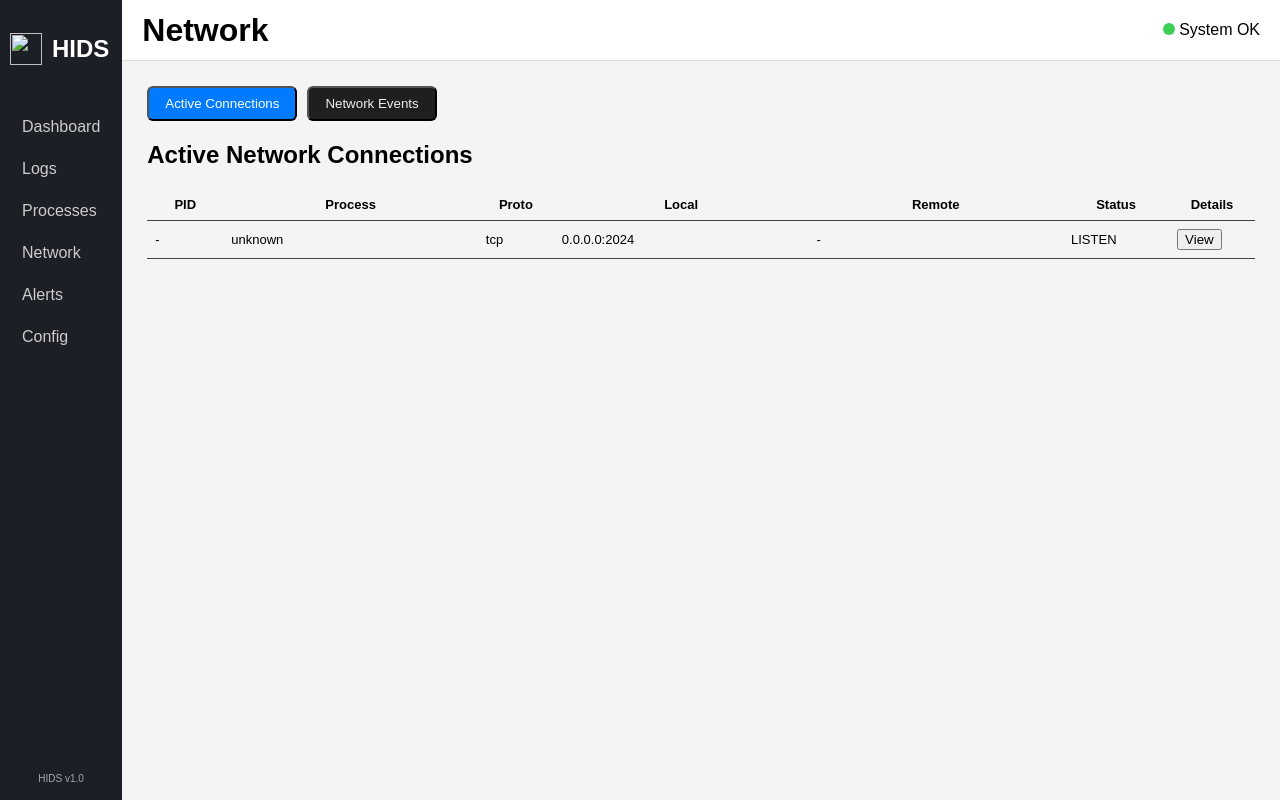
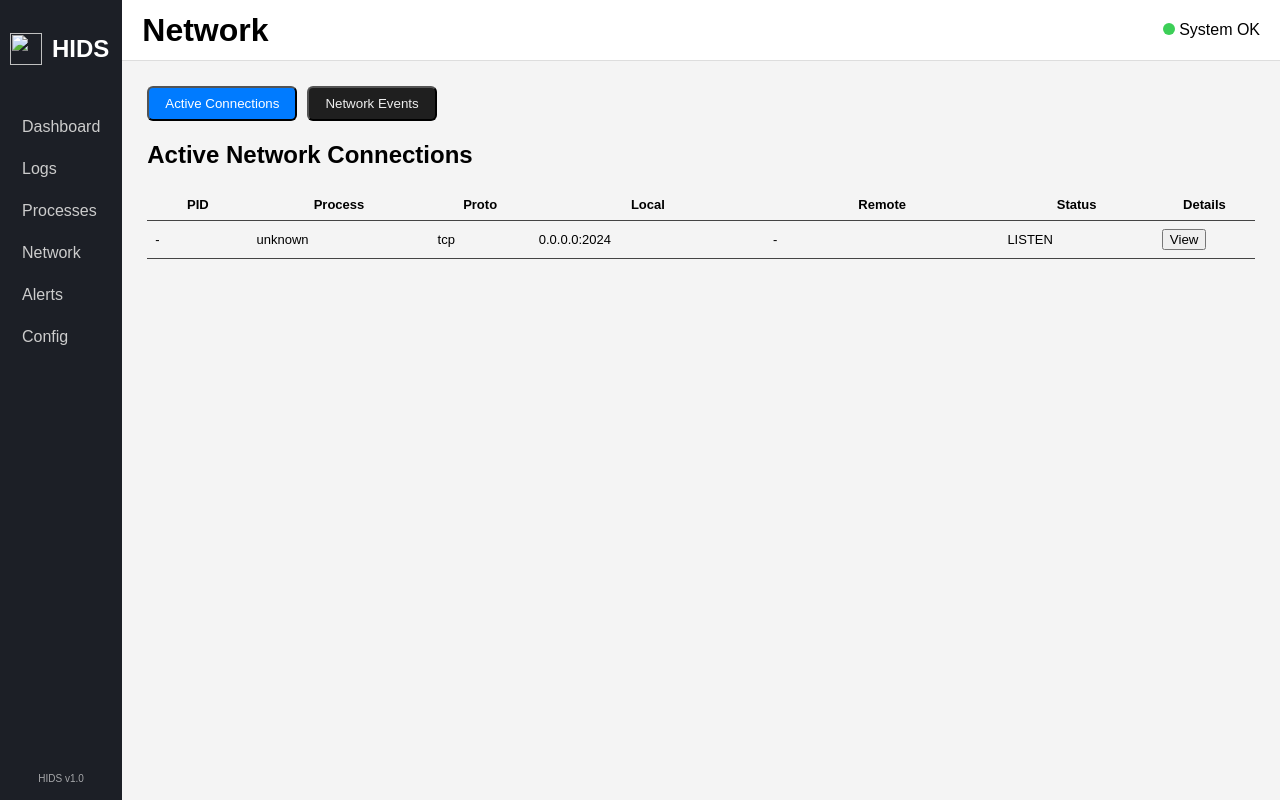
Before and after one commit to AEP20/host-security-monitoring-dashboard-linux, a Flask app: page /network in a window 1280 px wide. Run offline with Flask 3, Linux system fonts and the light colour scheme; data that the repository does not hold is empty; parts of the project's set-up code (start-up, migrations or seed data) failed here and were passed over.

Commit message:
fix: network ui

```diff
--- a/frontend/static/css/network.css
+++ b/frontend/static/css/network.css
@@ -71,3 +71,51 @@
     font-size: 22px;
     cursor: pointer;
 }
+
+/* NETWORK EVENTS TABLE COLUMN SIZES */
+#tab-events .table th:nth-child(1),
+#tab-events .table td:nth-child(1) {
+    width: 150px;
+}
+
+#tab-events .table th:nth-child(2),
+#tab-events .table td:nth-child(2) {
+    width: 160px;
+}
+
+#tab-events .table th:nth-child(3),
+#tab-events .table td:nth-child(3) {
+    width: 70px;
+}
+
+#tab-events .table th:nth-child(4),
+#tab-events .table td:nth-child(4) {
+    width: 120px;
+}
+
+#tab-events .table th:nth-child(5),
+#tab-events .table td:nth-child(5) {
+    width: 60px;
+}
+
+
+#tab-active .table th:nth-child(1),
+#tab-active .table td:nth-child(1) { width: 60px; }
+
+#tab-active .table th:nth-child(2),
+#tab-active .table td:nth-child(2) { width: 120px; }
+
+#tab-active .table th:nth-child(3),
+#tab-active .table td:nth-child(3) { width: 60px; }
+
+#tab-active .table th:nth-child(4),
+#tab-active .table td:nth-child(4) { width: 160px; }
+
+#tab-active .table th:nth-child(5),
+#tab-active .table td:nth-child(5) { width: 160px; }
+
+#tab-active .table th:nth-child(6),
+#tab-active .table td:nth-child(6) { width: 100px; }
+
+#tab-active .table th:nth-child(7),
+#tab-active .table td:nth-child(7) { width: 60px; }
```
Also changed, not shown: README.md.
